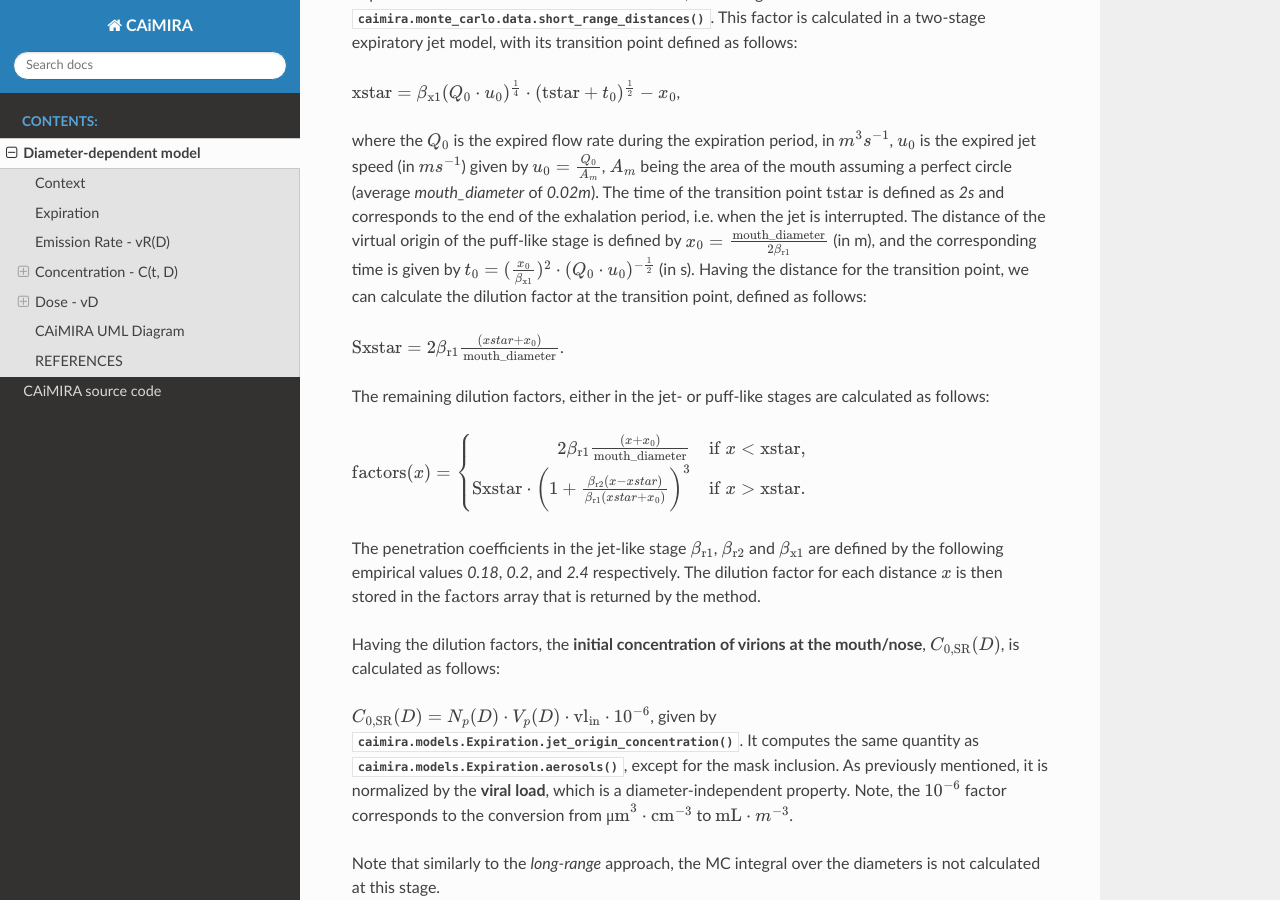
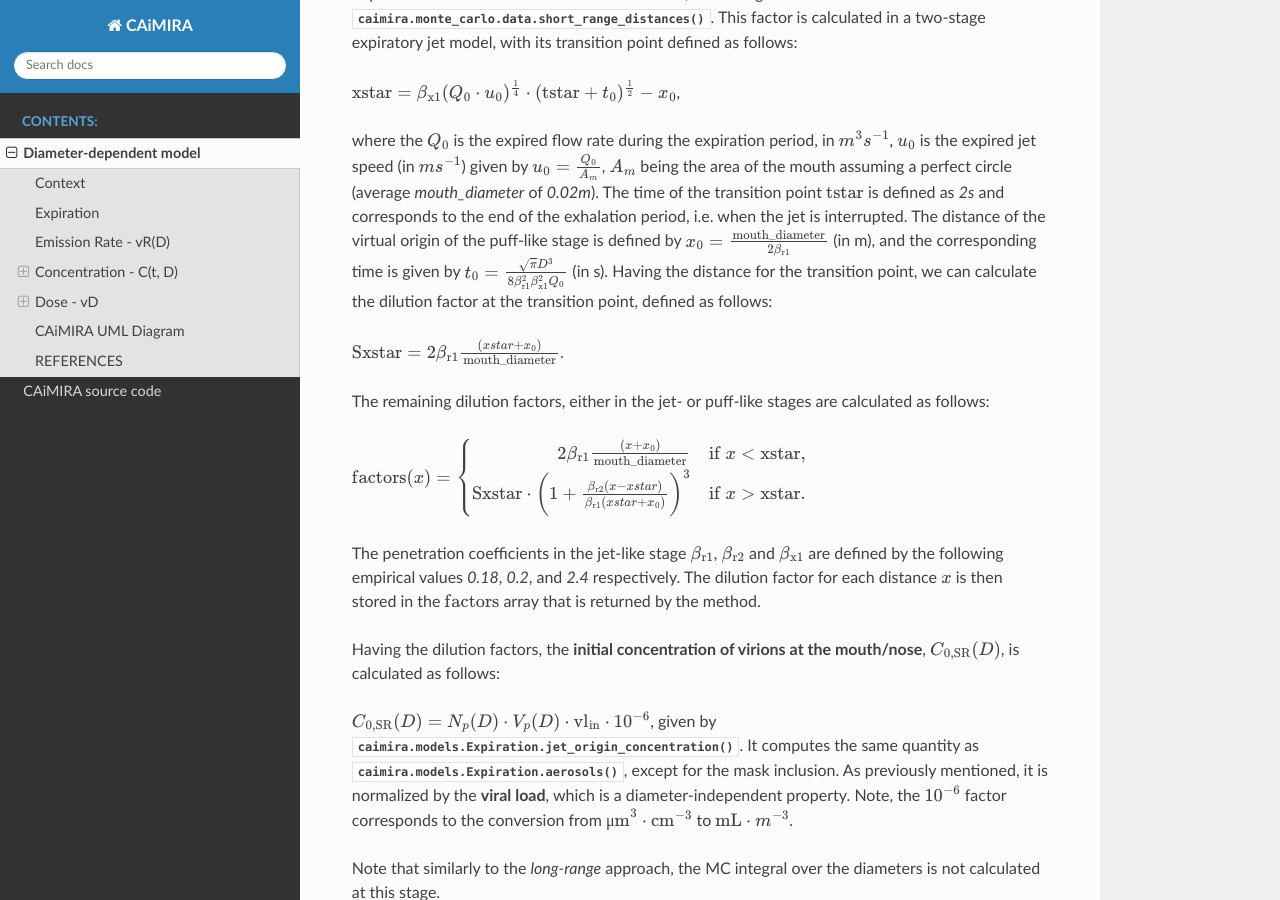
Before and after one commit to CERN/CAiMIRA, a Sphinx documentation site: the page built from caimira/docs/full_diameter_dependence.rst, in a window 1280 px wide and 900 px high, scrolled down 5218 px. Built offline with Sphinx 7.4.7 and the Read the Docs theme 2.0.0, drawn with Linux system fonts in a browser that asks for light colours.

Commit message:
updated t0 formula according to published paper

```diff
--- a/caimira/docs/full_diameter_dependence.rst
+++ b/caimira/docs/full_diameter_dependence.rst
@@ -145,7 +145,7 @@ This factor is calculated in a two-stage expiratory jet model, with its transiti
 :math:`\mathrm{xstar}=𝛽_{\mathrm{x1}} (Q_{0} \cdot u_{0})^\frac{1}{4} \cdot (\mathrm{tstar} + t_{0})^\frac{1}{2} - x_{0}`,
 
 where the :math:`Q_{0}` is the expired flow rate during the expiration period, in :math:`m^{3} s^{-1}`, :math:`u_{0}` is the expired jet speed (in :math:`m s^{-1}`) given by :math:`u_{0}=\frac{Q_{0}}{A_{m}}`, :math:`A_{m}` being the area of the mouth assuming a perfect circle (average `mouth_diameter` of `0.02m`).
-The time of the transition point :math:`\mathrm{tstar}` is defined as `2s` and corresponds to the end of the exhalation period, i.e. when the jet is interrupted. The distance of the virtual origin of the puff-like stage is defined by :math:`x_{0}=\frac{\textrm{mouth_diameter}}{2𝛽_{\mathrm{r1}}}` (in m), and the corresponding time is given by :math:`t_{0}=(\frac{x_{0}}{𝛽_{\mathrm{x1}}})^2 \cdot (Q_{0} \cdot u_{0})^{-\frac{1}{2}}` (in s).
+The time of the transition point :math:`\mathrm{tstar}` is defined as `2s` and corresponds to the end of the exhalation period, i.e. when the jet is interrupted. The distance of the virtual origin of the puff-like stage is defined by :math:`x_{0}=\frac{\textrm{mouth_diameter}}{2𝛽_{\mathrm{r1}}}` (in m), and the corresponding time is given by :math:`t_{0} = \frac{\sqrt{\pi}D^3}{8𝛽_{\mathrm{r1}}^2𝛽_{\mathrm{x1}}^2Q_{0}}` (in s).
 Having the distance for the transition point, we can calculate the dilution factor at the transition point, defined as follows:
 
 :math:`\mathrm{Sxstar}=2𝛽_{\mathrm{r1}}\frac{(xstar + x_{0})}{\textrm{mouth_diameter}}`.
```
